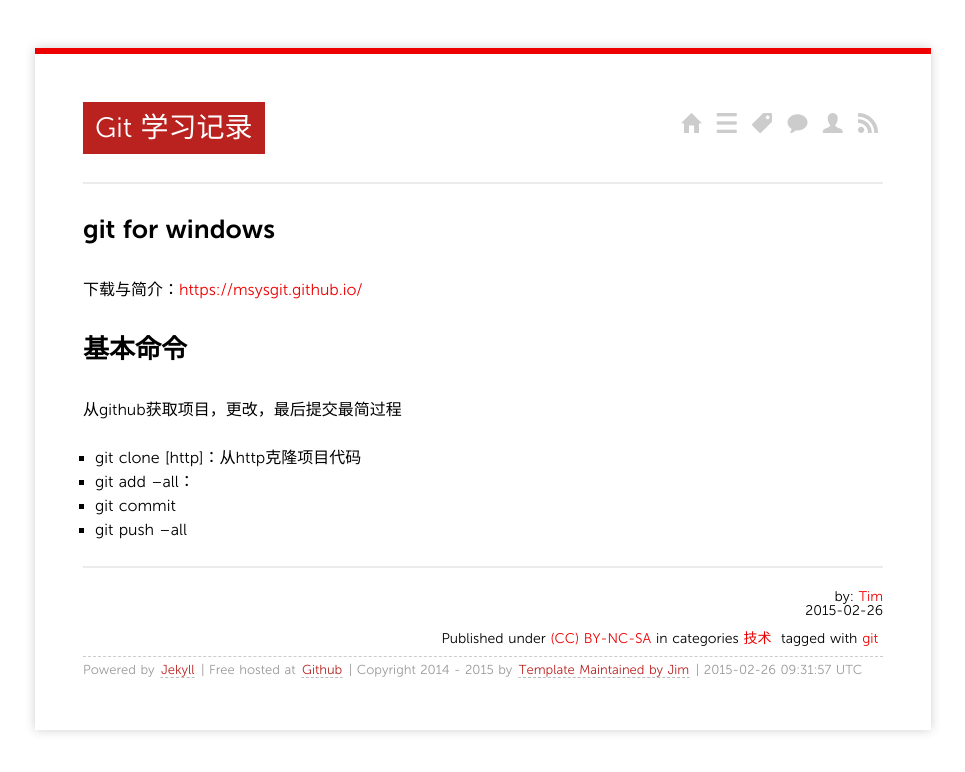
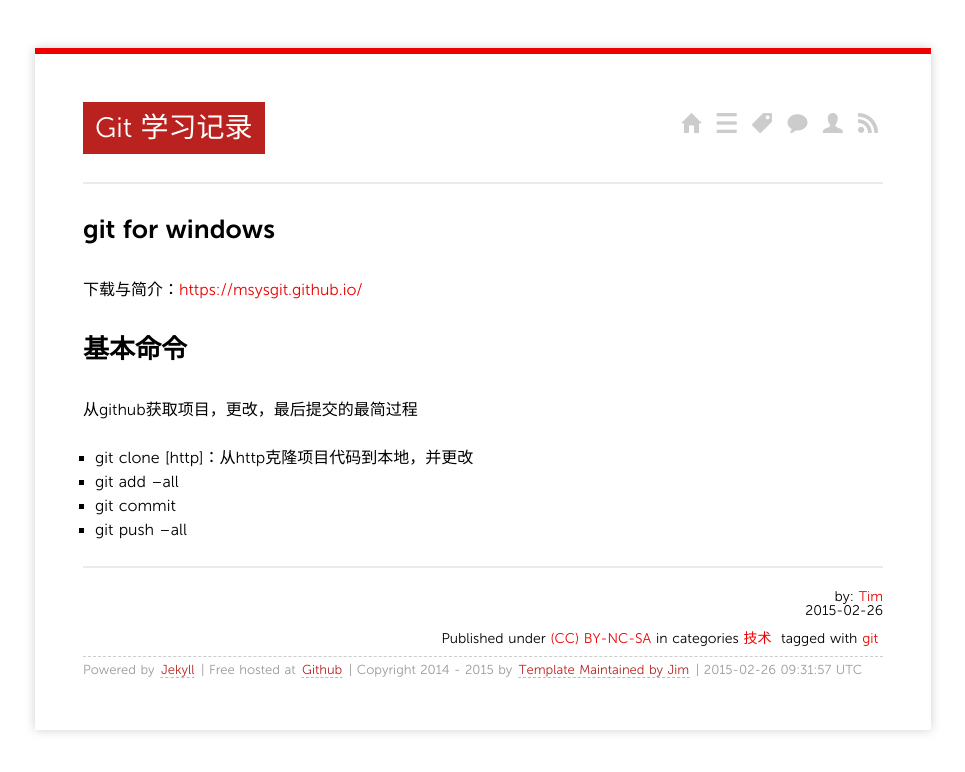
Before and after one commit to timqian/used_to_be_timqian.github.io, a Jekyll site: the page built from _posts/2015-2-26-Git -学习记录.md, in a window 1280 px wide. Shown: the top 772 px of the page, without its empty margins (157-1122 px from the left). Built offline with Jekyll 4.4.1, drawn with Linux system fonts in a browser that asks for light colours; nearby versions of some CDN libraries; comment, search, counter and statistics services are not loaded.

Commit message:
Published with https://stackedit.io/

```diff
--- a/_posts/2015-2-26-Git -学习记录.md
+++ b/_posts/2015-2-26-Git -学习记录.md
@@ -11,9 +11,9 @@
 下载与简介：[https://msysgit.github.io/](https://msysgit.github.io/)
 
 ##基本命令
-从github获取项目，更改，最后提交最简过程
+从github获取项目，更改，最后提交的最简过程
 
-- git clone [http]：从http克隆项目代码
-- git add --all：
+- git clone [http]：从http克隆项目代码到本地，并更改
+- git add --all
 - git commit
 - git push --all
```
